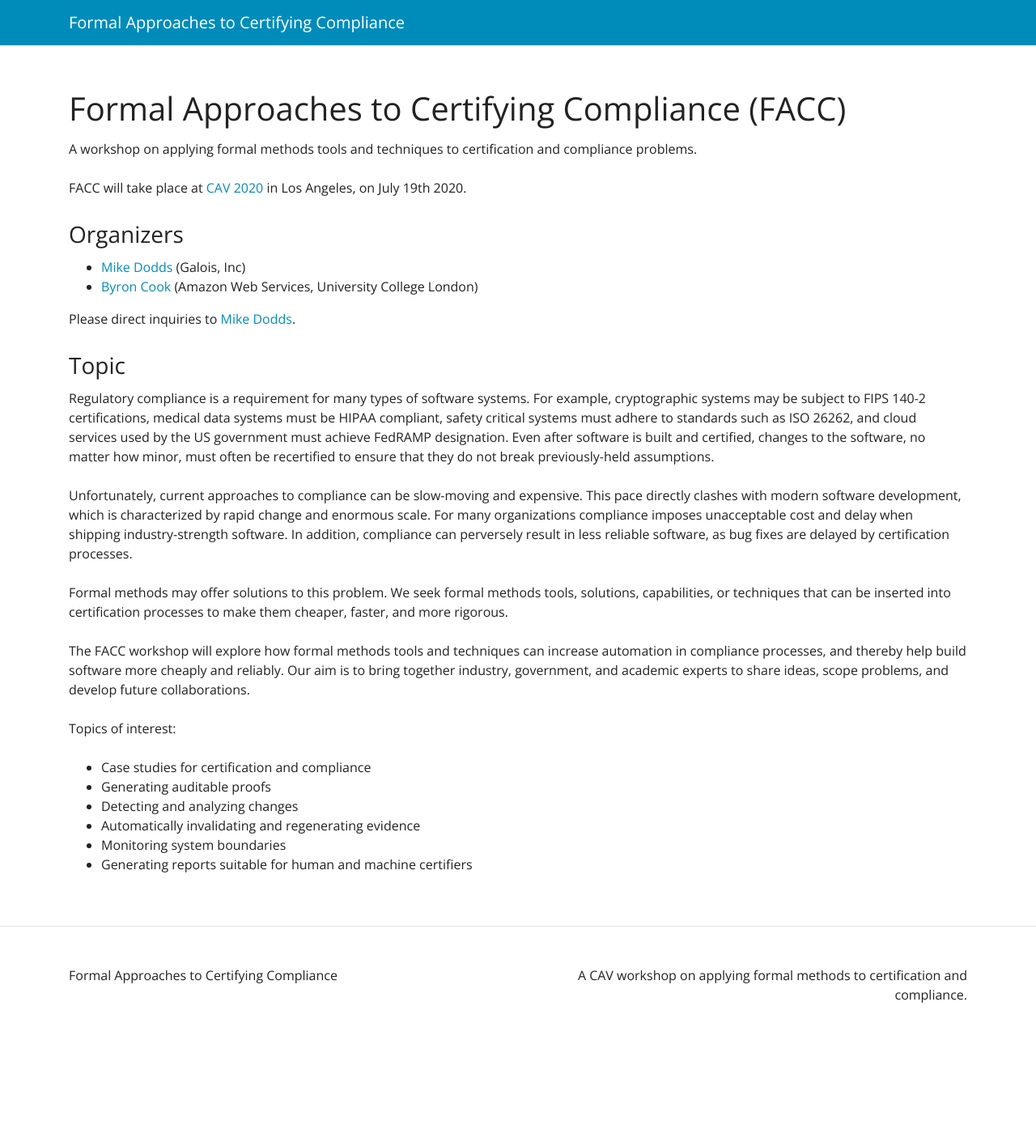
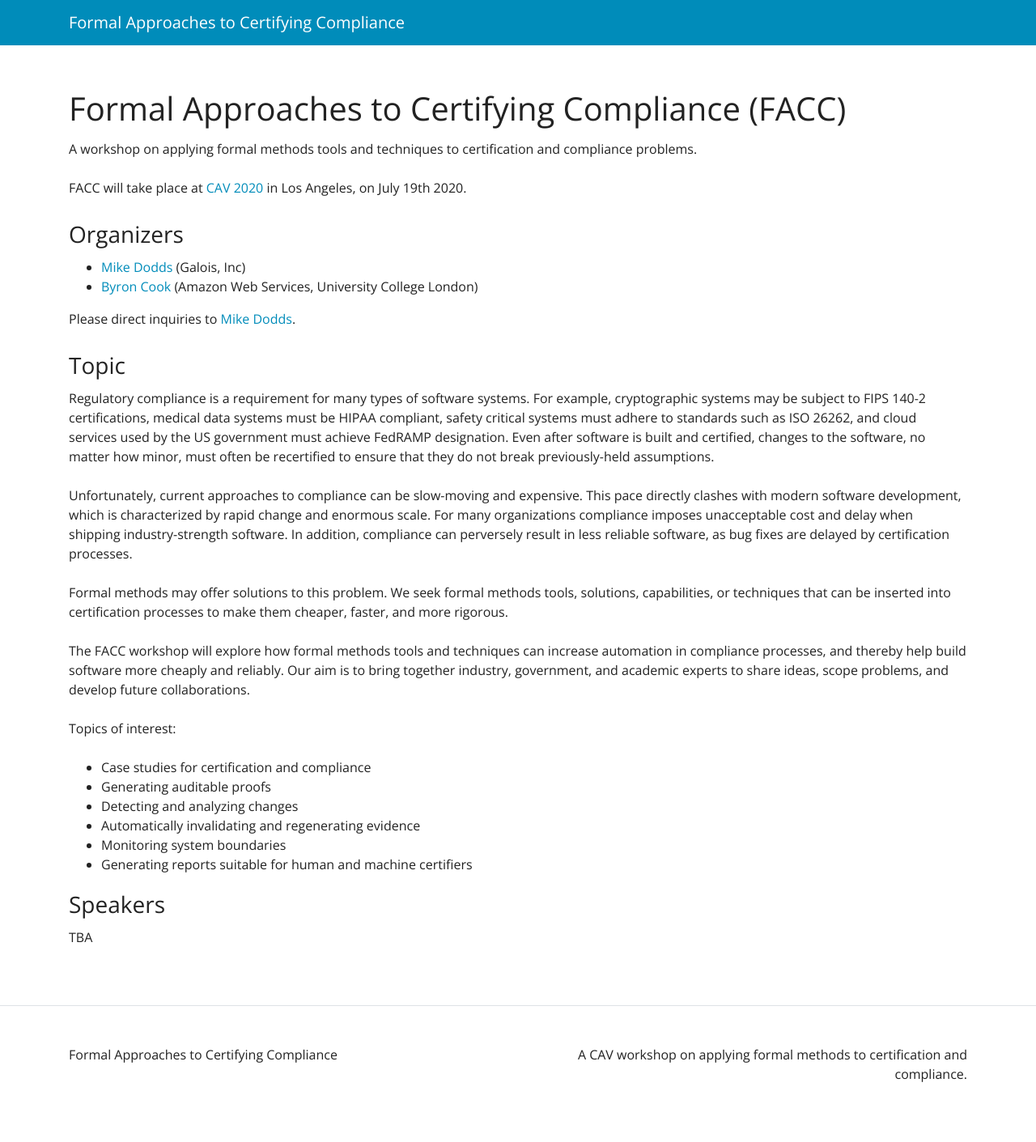
Before and after one commit to facc-workshop-2020/facc-workshop-2021.github.io, a Jekyll site: the page built from index.md, in a window 1280 px wide. Shown: the whole page at 81% size. Built offline with Jekyll 4.4.1, drawn with Linux system fonts in a browser that asks for light colours; before the commit the page ends 1313 px from its top, so only the background shows below that.

Commit message:
Update index.md

```diff
--- a/index.md
+++ b/index.md
@@ -33,3 +33,7 @@ Topics of interest:
 * Automatically invalidating and regenerating evidence
 * Monitoring system boundaries
 * Generating reports suitable for human and machine certifiers
+
+### Speakers
+
+TBA
```
